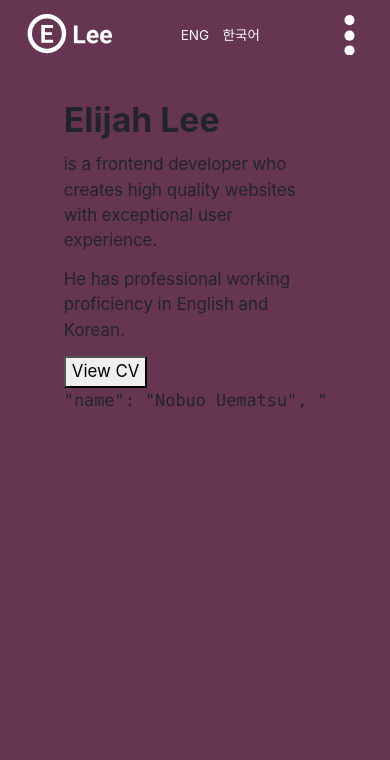
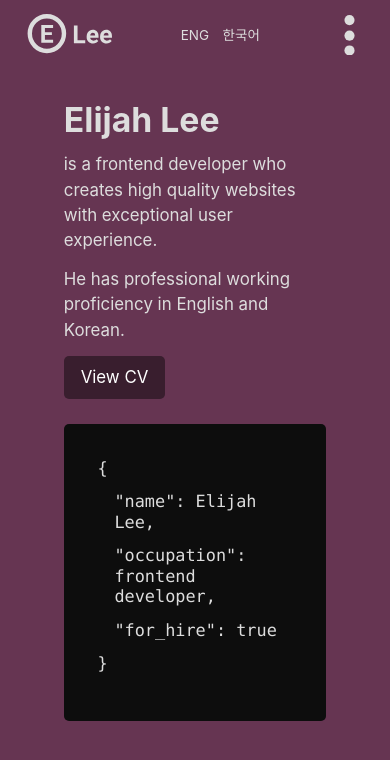
Before and after one commit to develijahlee/portfolio, a React app: page / in a window 390 px wide. Built offline with nearby package versions, Linux system fonts and the light colour scheme.

Commit message:
mobile status
added mobile status

```diff
--- a/src/app/components/Header.js
+++ b/src/app/components/Header.js
@@ -12,13 +12,13 @@ class Header extends Component {
     // Open/closes navigation
     const toggleNav = () => {
       document.getElementById("jsNav").classList.toggle("jsNav-active");
-      document.getElementById("kebab").classList.toggle("btn-active");
+      document.getElementById("kebab").classList.toggle("kebab-active");
     };
 
     // Prevents navigation from opening when logo is clicked
     const closeNav = () => {
       document.getElementById("jsNav").classList.remove("jsNav-active");
-      document.getElementById("kebab").classList.remove("btn-active");
+      document.getElementById("kebab").classList.remove("kebab-active");
     };
 
     return (
@@ -52,7 +52,7 @@ class Header extends Component {
               id="kebab"
               type="button"
               aria-label="Toggle navigation"
-              className="btn"
+              className="kebab"
               onClick={toggleNav}
             >
               <Kebab />
--- a/src/app/components/Kebab.js
+++ b/src/app/components/Kebab.js
@@ -9,9 +9,9 @@ const Kebab = () => {
       fill="none"
       viewBox="0 0 15 60"
     >
-      <circle cx="7.5" cy="7.5" r="7.5" fill="#fff" />
-      <circle cx="7.5" cy="30.5" r="7.5" fill="#fff" />
-      <circle cx="7.5" cy="52.5" r="7.5" fill="#fff" />
+      <circle cx="7.5" cy="7.5" r="7.5" fill="#ddd" />
+      <circle cx="7.5" cy="30.5" r="7.5" fill="#ddd" />
+      <circle cx="7.5" cy="52.5" r="7.5" fill="#ddd" />
     </svg>
   );
 };
--- a/src/app/components/Logo.js
+++ b/src/app/components/Logo.js
@@ -10,17 +10,17 @@
       viewBox="0 0 165 75"
     >
       <path
-        fill="#fff"
+        fill="#ddd"
         d="M90.61 47.705h13.997V53H84.019V21.008h6.591v26.697zm28.323 5.735c-3.486 0-6.328-1.07-8.525-3.209-2.183-2.138-3.274-4.987-3.274-8.547v-.615c0-2.388.461-4.52 1.384-6.394.923-1.89 2.227-3.34 3.911-4.35 1.699-1.026 3.633-1.539 5.801-1.539 3.252 0 5.808 1.025 7.668 3.076 1.875 2.051 2.813 4.959 2.813 8.723v2.593h-15.139c.205 1.553.82 2.798 1.845 3.736 1.041.937 2.352 1.406 3.934 1.406 2.446 0 4.357-.886 5.734-2.659l3.121 3.494c-.953 1.347-2.242 2.402-3.868 3.164-1.626.747-3.427 1.12-5.405 1.12zm-.725-19.512c-1.26 0-2.285.425-3.076 1.274-.777.85-1.275 2.066-1.494 3.648h8.833v-.506c-.03-1.406-.41-2.49-1.143-3.252-.732-.776-1.772-1.164-3.12-1.164zm25.071 19.512c-3.487 0-6.328-1.07-8.526-3.209-2.182-2.138-3.274-4.987-3.274-8.547v-.615c0-2.388.462-4.52 1.385-6.394.923-1.89 2.226-3.34 3.911-4.35 1.699-1.026 3.633-1.539 5.801-1.539 3.252 0 5.808 1.025 7.668 3.076 1.875 2.051 2.813 4.959 2.813 8.723v2.593h-15.14c.206 1.553.821 2.798 1.846 3.736 1.04.937 2.351 1.406 3.933 1.406 2.447 0 4.358-.886 5.735-2.659l3.12 3.494c-.952 1.347-2.241 2.402-3.867 3.164-1.626.747-3.428 1.12-5.405 1.12zm-.725-19.512c-1.26 0-2.285.425-3.076 1.274-.777.85-1.275 2.066-1.495 3.648h8.833v-.506c-.029-1.406-.41-2.49-1.142-3.252-.733-.776-1.773-1.164-3.12-1.164z"
       />
       <path
         fill="#663552"
-        stroke="#fff"
+        stroke="#ddd"
         strokeWidth="8"
         d="M66 35.5C66 52.95 52.068 67 35 67 17.933 67 4 52.95 4 35.5S17.933 4 35 4c17.068 0 31 14.05 31 31.5z"
       />
       <path
-        fill="#fff"
+        fill="#ddd"
         d="M44.105 38.135H31.448v8.57h14.854V52H24.856V20.008h21.402v5.34h-14.81v7.624h12.657v5.163z"
       />
     </svg>
--- a/src/app/pages/Home.js
+++ b/src/app/pages/Home.js
@@ -16,14 +16,19 @@ const Home = () => {
 
               <p>{context.state.data.home.p1}</p>
               <p>{context.state.data.home.p2}</p>
-              <button>{context.state.data.home.button}</button>
-              <pre>
-                <code>
-                  "name": "Nobuo Uematsu", "occupation": "Video game composer",
-                  "available_for_hire:" true
-                </code>
-              </pre>
+              <button className="btn btn--cv">
+                {context.state.data.home.button}
+              </button>
             </div>
+          </div>
+          <div className="container">
+            <code className="status">
+              <p>{"{"}</p>
+              <p className="indent">"name": Elijah Lee,</p>
+              <p className="indent">"occupation": frontend developer,</p>
+              <p className="indent">"for_hire": true</p>
+              <p>{"}"}</p>
+            </code>
           </div>
         </main>
       )}
--- a/src/app/sass/base/_layout.scss
+++ b/src/app/sass/base/_layout.scss
@@ -7,6 +7,7 @@ body {
   margin: 0 auto;
   max-width: calc(18rem + 5vw);
   font-size: 1.25rem;
+  color: #ddd;
   @include xs {
     max-width: calc(23rem + 5vw);
   }
@@ -26,3 +27,13 @@ body {
     padding: 1.5em 0;
   }
 }
+
+.btn {
+  padding: .5em 1em;
+  border: none;
+  border-radius: 5px;
+  &--cv {
+    background: #391E2E;
+    color: #fff;
+  }
+}
--- a/src/app/sass/components/_header.scss
+++ b/src/app/sass/components/_header.scss
@@ -9,11 +9,11 @@
     align-items: center;
   }
   a {
-    color: #fff;
+    color: #ddd;
     &:hover,
     &:focus,
     &:active {
-      color: #fff;
+      color: #ddd;
       text-decoration: none;
     }
   }
@@ -85,7 +85,7 @@
   max-height: 16em;
 }
 
-.btn {
+.kebab {
   width: 4em;
   //margin-right: .5em;
   background: transparent;
@@ -98,7 +98,7 @@
   }
 }
 
-.btn-active {
+.kebab-active {
   transform: rotate(90deg);
 }
 
--- a/src/app/sass/index.scss
+++ b/src/app/sass/index.scss
@@ -4,4 +4,6 @@
 @import "base/grid";
 @import "base/layout";
 
+@import "pages/home";
+
 @import "components/header";
--- /dev/null
+++ b/src/app/sass/pages/_home.scss
@@ -0,0 +1,11 @@
+.status {
+  display: block;
+  padding: 2em;
+  background: #0d0d0d;
+  border-radius: 5px;
+  line-height: 1.2;
+}
+
+.indent {
+  padding-left: 1em;
+}
```
